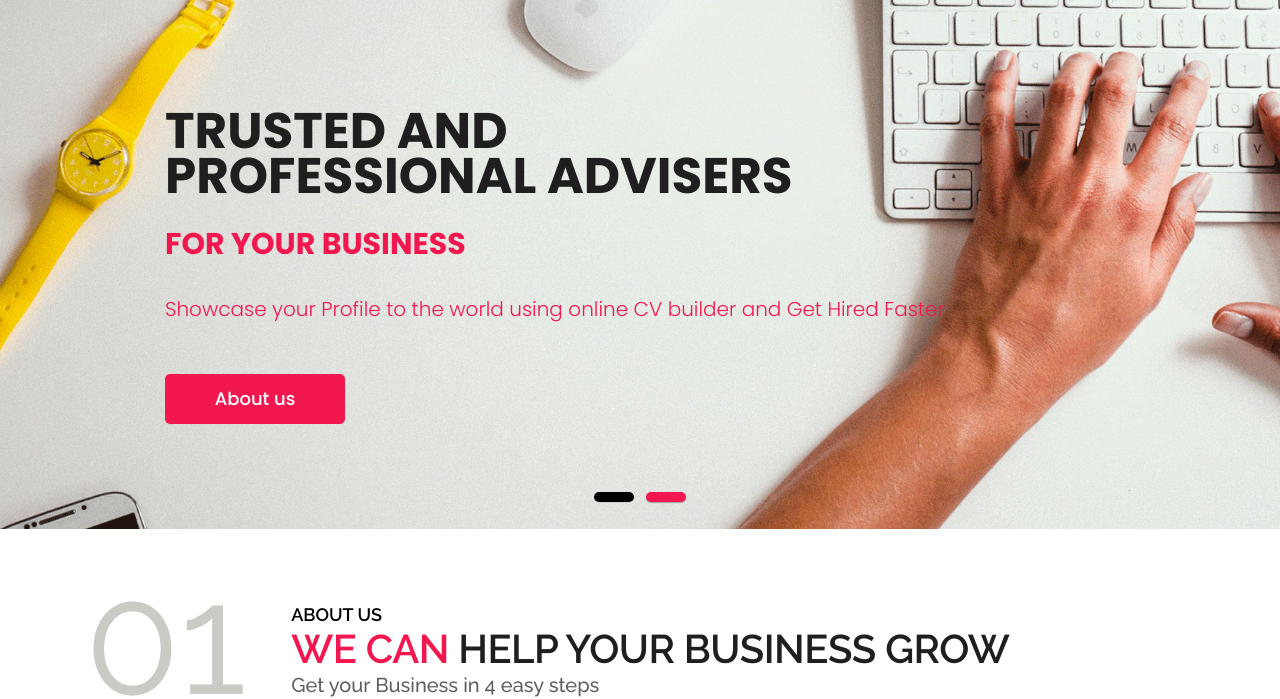
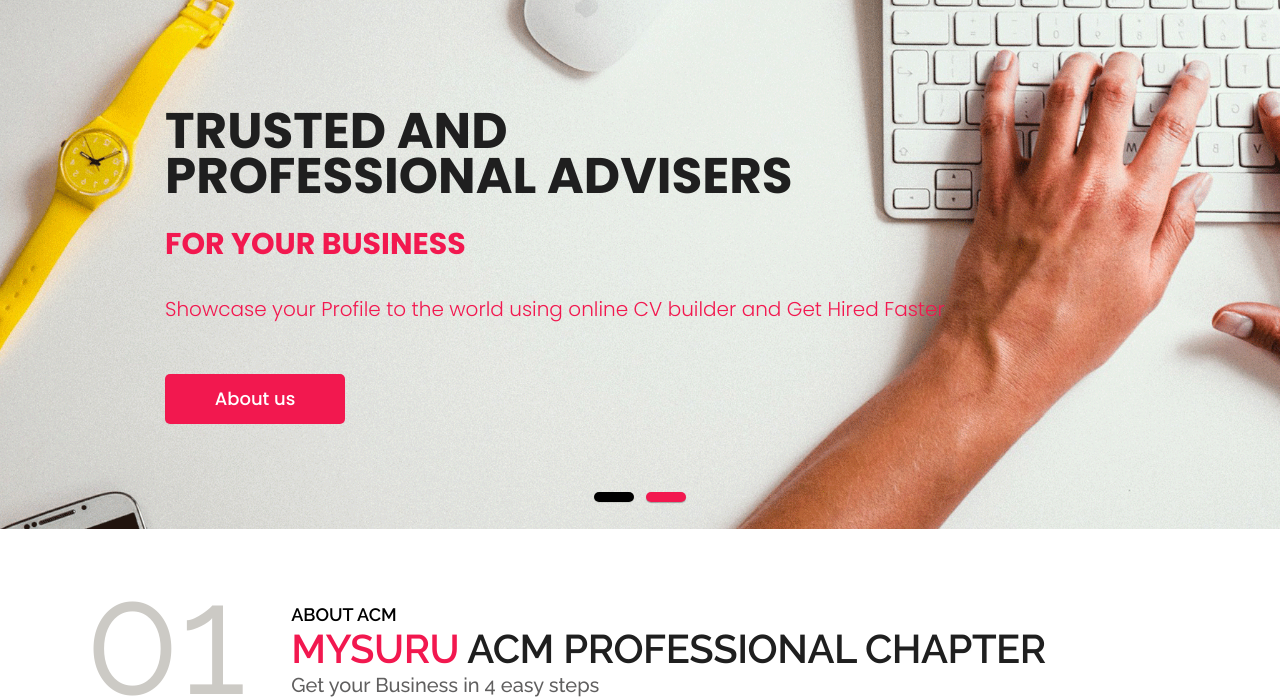
Before and after one commit to andu1989anand/ACM-Website, a plain HTML site: page index.html in a window 1280 px wide. Shown: the part 111-810 px from the top of the page. Drawn offline with Linux system fonts and the light colour scheme.

Commit message:
acm site

```diff
--- a/index.html
+++ b/index.html
@@ -10,7 +10,7 @@
     <meta name="viewport" content="width=device-width, minimum-scale=1.0, maximum-scale=1.0, user-scalable=no">
 
     <!-- Site Metas -->
-    <title>RD Business - Responsive HTML5 Template</title>
+    <title>Mysuru ACM Professional Chapter</title>
     <meta name="keywords" content="">
     <meta name="description" content="">
     <meta name="author" content="">
@@ -134,8 +134,8 @@
 						     <p class="section_count">01</p>
 						   </div>
 						   <div class="right">
-						    <p class="small_tag">About us</p>
-                            <h2><span class="theme_color">WE CAN</span> HELP YOUR business GROW</h2>
+						    <p class="small_tag">About ACM</p>
+                            <h2><span class="theme_color">Mysuru</span> ACM Professional Chapter</h2>
                             <p class="large">Get your Business in 4 easy steps</p>
 						  </div>
                         </div>
```
